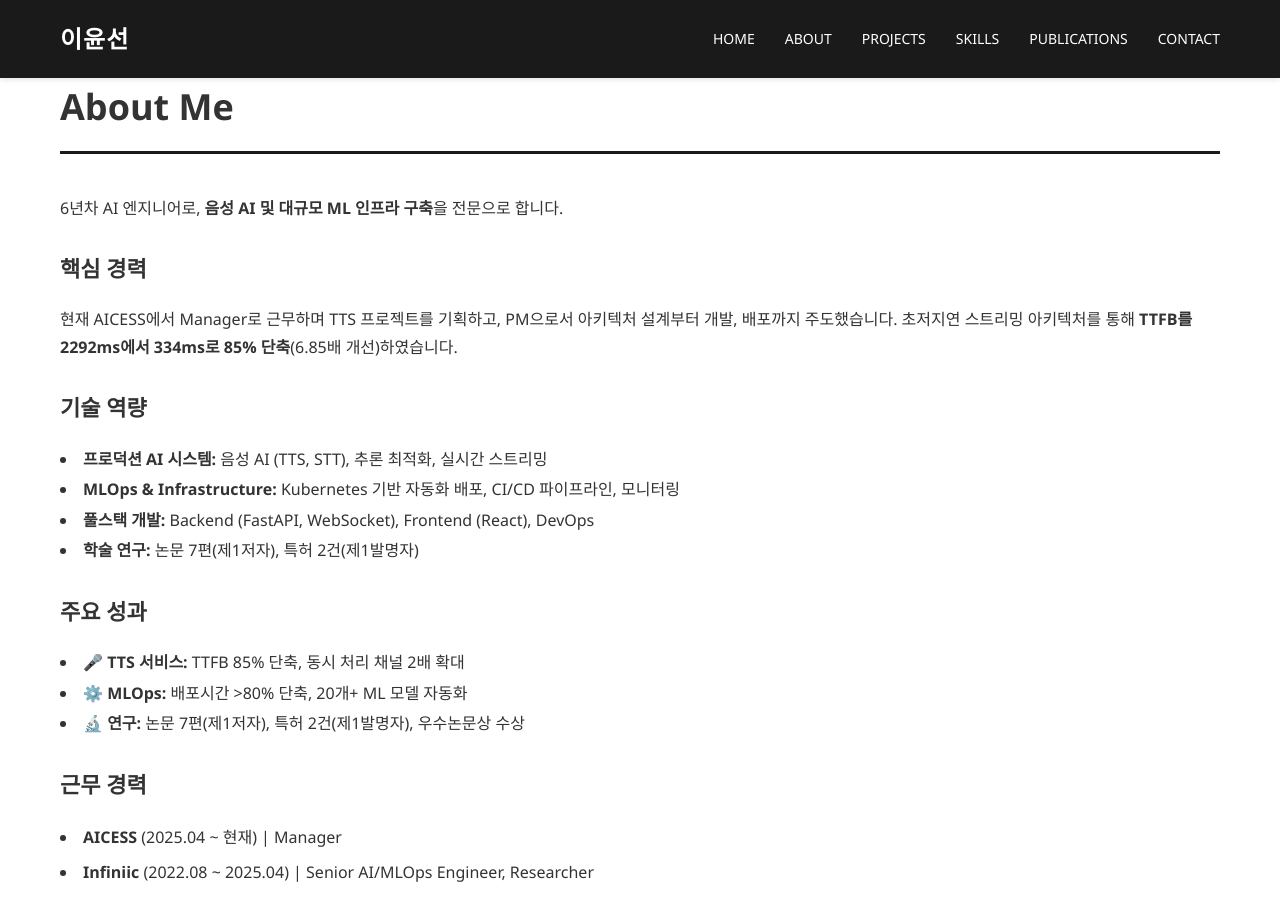
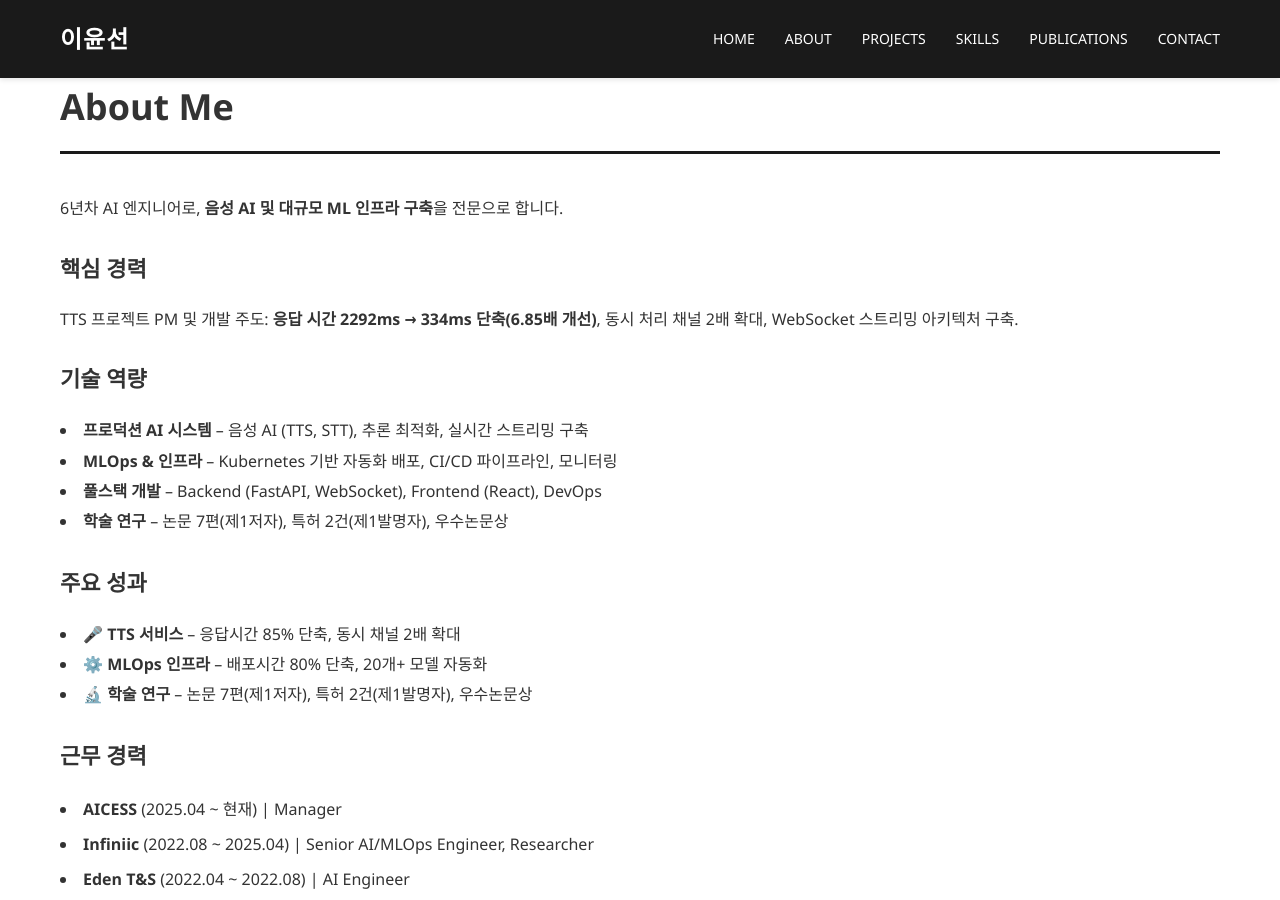
Before and after one commit to ckc5800/ckc5800.github.io, a Jekyll site: the page built from about.html, in a window 1280 px wide and 900 px high. Built offline with Jekyll 4.4.1, drawn with Linux system fonts in a browser that asks for light colours.

Commit message:
Rewrite About page with professional portfolio writing principles

```diff
--- a/about.html
+++ b/about.html
@@ -10,23 +10,22 @@
 
     <h3>핵심 경력</h3>
     <p>
-        현재 AICESS에서 Manager로 근무하며 TTS 프로젝트를 기획하고, PM으로서 아키텍처 설계부터 개발, 배포까지 주도했습니다.
-        초저지연 스트리밍 아키텍처를 통해 <strong>TTFB를 2292ms에서 334ms로 85% 단축</strong>(6.85배 개선)하였습니다.
+        TTS 프로젝트 PM 및 개발 주도: <strong>응답 시간 2292ms → 334ms 단축(6.85배 개선)</strong>, 동시 처리 채널 2배 확대, WebSocket 스트리밍 아키텍처 구축.
     </p>
 
     <h3>기술 역량</h3>
     <ul style="list-style-position: inside; line-height: 1.9;">
-        <li><strong>프로덕션 AI 시스템:</strong> 음성 AI (TTS, STT), 추론 최적화, 실시간 스트리밍</li>
-        <li><strong>MLOps & Infrastructure:</strong> Kubernetes 기반 자동화 배포, CI/CD 파이프라인, 모니터링</li>
-        <li><strong>풀스택 개발:</strong> Backend (FastAPI, WebSocket), Frontend (React), DevOps</li>
-        <li><strong>학술 연구:</strong> 논문 7편(제1저자), 특허 2건(제1발명자)</li>
+        <li><strong>프로덕션 AI 시스템</strong> – 음성 AI (TTS, STT), 추론 최적화, 실시간 스트리밍 구축</li>
+        <li><strong>MLOps & 인프라</strong> – Kubernetes 기반 자동화 배포, CI/CD 파이프라인, 모니터링</li>
+        <li><strong>풀스택 개발</strong> – Backend (FastAPI, WebSocket), Frontend (React), DevOps</li>
+        <li><strong>학술 연구</strong> – 논문 7편(제1저자), 특허 2건(제1발명자), 우수논문상</li>
     </ul>
 
     <h3>주요 성과</h3>
     <ul style="list-style-position: inside; line-height: 1.9;">
-        <li>🎤 <strong>TTS 서비스:</strong> TTFB 85% 단축, 동시 처리 채널 2배 확대</li>
-        <li>⚙️ <strong>MLOps:</strong> 배포시간 >80% 단축, 20개+ ML 모델 자동화</li>
-        <li>🔬 <strong>연구:</strong> 논문 7편(제1저자), 특허 2건(제1발명자), 우수논문상 수상</li>
+        <li>🎤 <strong>TTS 서비스</strong> – 응답시간 85% 단축, 동시 채널 2배 확대</li>
+        <li>⚙️ <strong>MLOps 인프라</strong> – 배포시간 80% 단축, 20개+ 모델 자동화</li>
+        <li>🔬 <strong>학술 연구</strong> – 논문 7편(제1저자), 특허 2건(제1발명자), 우수논문상</li>
     </ul>
 
     <h3>근무 경력</h3>
```
